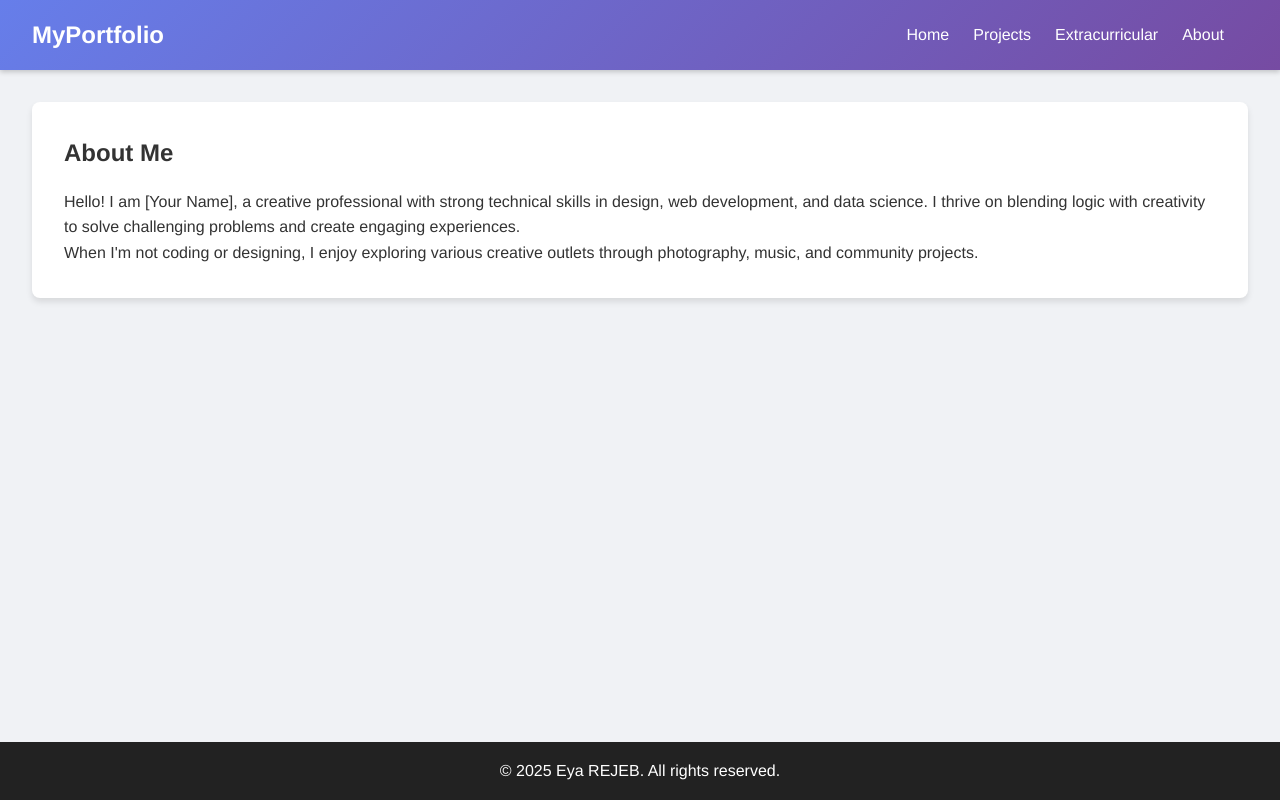
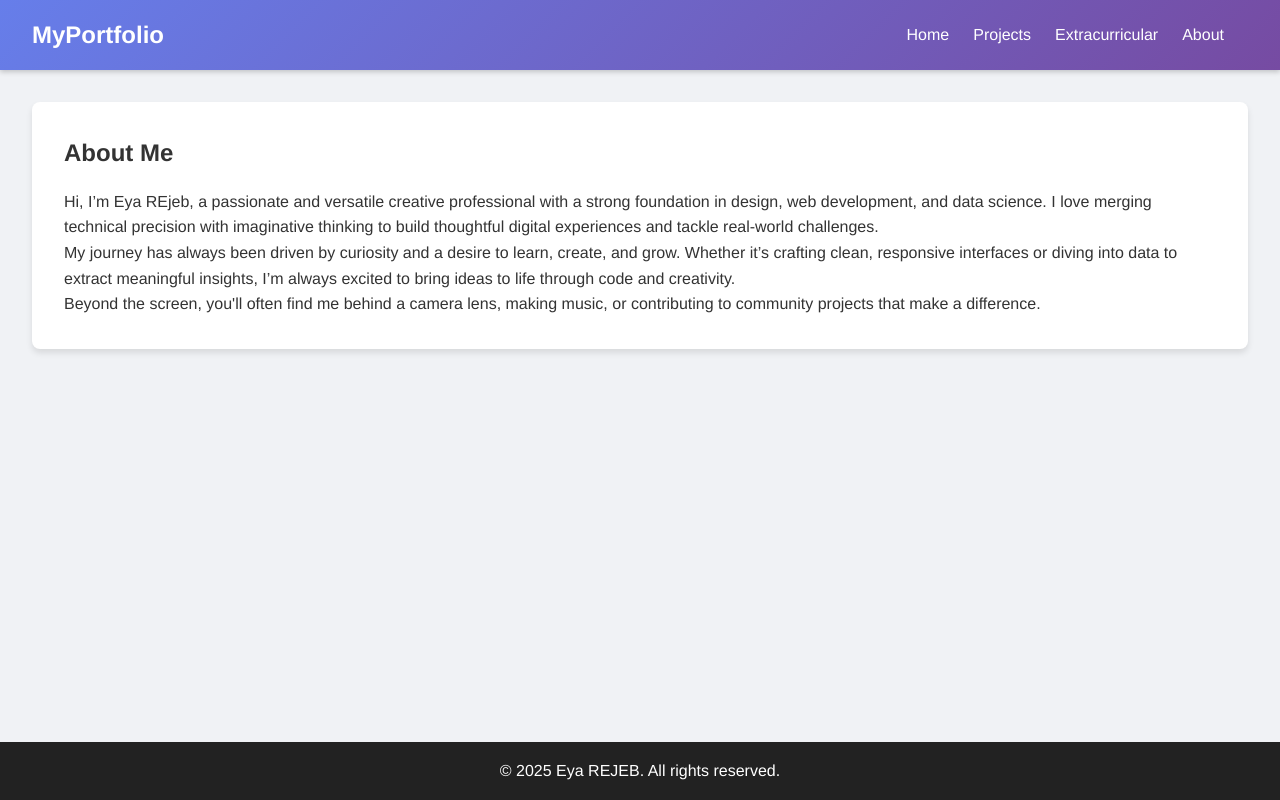
Before and after one commit to EyaRejeb/portfolio-website, a React (Create React App) app: page /about in a window 1280 px wide. Built offline with nearby package versions, Linux system fonts and the light colour scheme.

Commit message:
Updated About page

```diff
--- a/src/components/About.js
+++ b/src/components/About.js
@@ -5,10 +5,15 @@ function About() {
     <section className="section">
       <h1>About Me</h1>
       <p>
-        Hello! I am [Your Name], a creative professional with strong technical skills in design, web development, and data science. I thrive on blending logic with creativity to solve challenging problems and create engaging experiences.
+        Hi, I’m Eya REjeb, a passionate and versatile creative professional with a strong foundation in design, web development, and data science.
+        I love merging technical precision with imaginative thinking to build thoughtful digital experiences and tackle real-world challenges.
       </p>
       <p>
-        When I'm not coding or designing, I enjoy exploring various creative outlets through photography, music, and community projects.
+        My journey has always been driven by curiosity and a desire to learn, create, and grow. Whether it’s crafting clean, responsive interfaces or
+        diving into data to extract meaningful insights, I’m always excited to bring ideas to life through code and creativity.
+      </p>
+      <p>
+        Beyond the screen, you'll often find me behind a camera lens, making music, or contributing to community projects that make a difference.
       </p>
     </section>
   );
```
